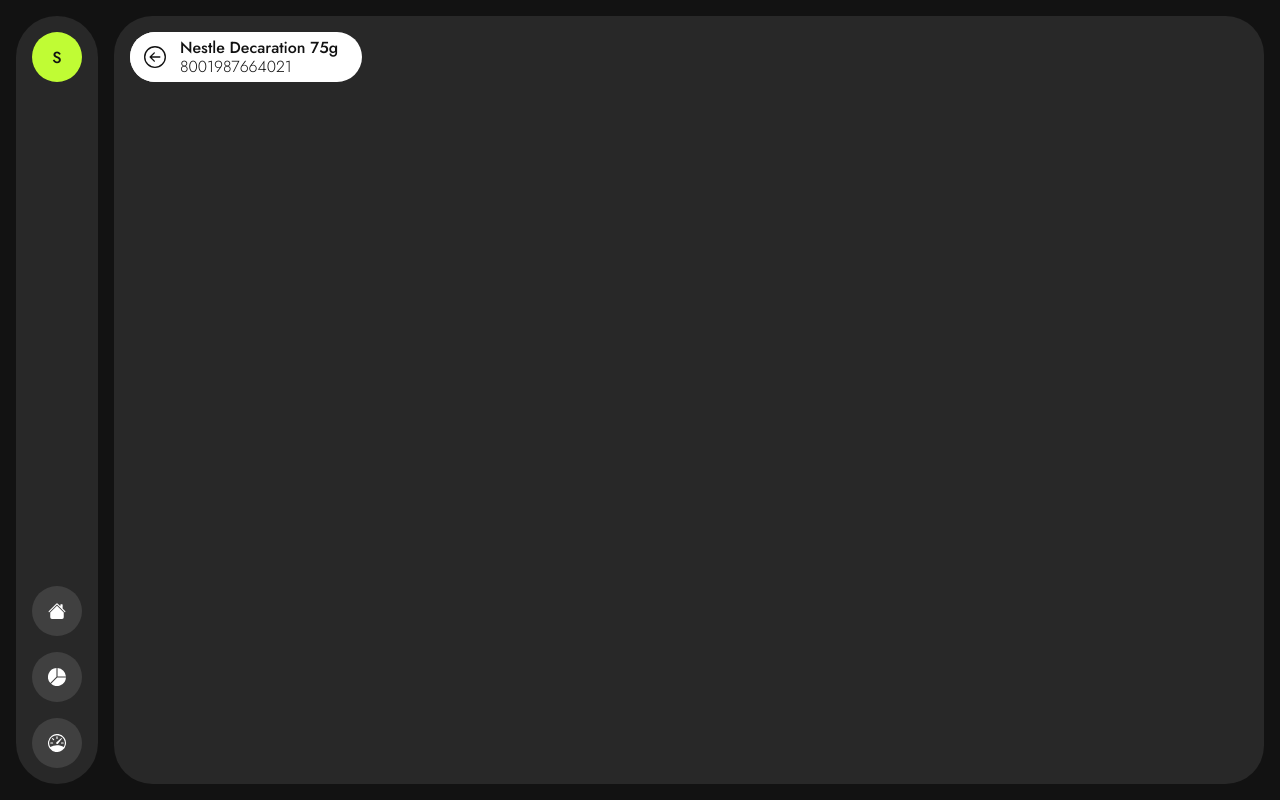
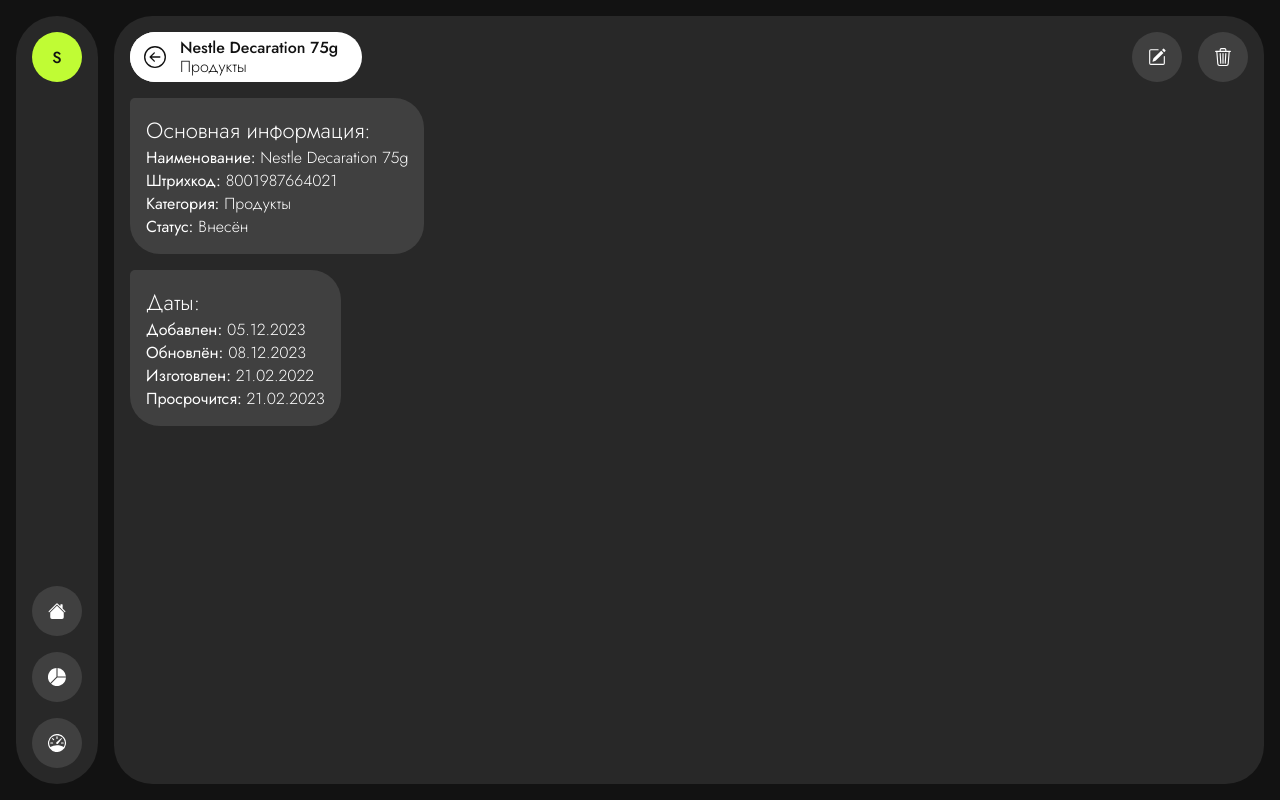
Before and after one commit to spandin/clean-shelving, a React (Vite) app: page /products/productId in a window 1280 px wide. Built offline with nearby package versions, Linux system fonts and the light colour scheme.

Commit message:
working on the layout

```diff
--- a/src/main.tsx
+++ b/src/main.tsx
@@ -20,9 +20,6 @@
     if (confirm("У вас старая версия приложения. Обновить?")) {
       updateSW(true);
     }
-  },
-  onOfflineReady() {
-    prompt("Вы офлайн!");
   },
 });
 
--- a/src/routes/_global.scss
+++ b/src/routes/_global.scss
@@ -28,7 +28,7 @@
     }
   }
   &:hover > svg {
-    font-size: 22px;
+    font-size: 20px;
   }
 }
 
@@ -40,6 +40,22 @@
   color: $white;
 }
 
+h1 {
+  font-size: 22px;
+}
+
+h2 {
+  font-size: 20px;
+}
+
+h3 {
+  font-size: 18px;
+}
+
+h4 {
+  font-size: 16px;
+}
+
 //-Scrollbar----------------------------------------------------------------------------------------------------------------------------
 
 ::-webkit-scrollbar {
--- a/src/routes/products/_products-id.scss
+++ b/src/routes/products/_products-id.scss
@@ -1,21 +1,36 @@
 @import "../../scss/variables.scss";
 
 .products-id {
+  display: flex;
+  flex-direction: column;
+  justify-content: space-between;
+  align-items: flex-start;
+  height: 100%;
+  &__wrapper {
+    width: 100%;
+    display: flex;
+    flex-direction: column;
+    gap: 1rem;
     &__header {
+      width: 100%;
       display: inline-flex;
       flex-direction: row;
+      justify-content: space-between;
       align-items: center;
+      &__informer {
+        display: flex;
+        flex-direction: row;
+        align-items: center;
+        font-size: 16px;
+        line-height: 1.2rem;
         min-height: 50px;
         padding-right: 1.5rem;
         border-radius: 50px;
         background-color: $white;
         color: $primary-color;
-    &__informer {
+        &__col {
           display: flex;
           flex-direction: column;
-      align-items: flex-start;
-      font-size: 16px;
-      line-height: 1.2rem;
           :first-child {
             font-weight: 500;
           }
@@ -25,4 +40,66 @@
           }
         }
       }
+      &__buttons {
+        display: flex;
+        flex-direction: row;
+        gap: 1rem;
+        button {
+          display: flex;
+          flex-direction: column;
+          justify-content: center;
+          min-width: 50px;
+          min-height: 50px;
+          max-width: 50px;
+          max-height: 50px;
+          border-radius: 50%;
         }
+      }
+    }
+
+    &__body {
+      display: flex;
+      flex-direction: column;
+      align-self: flex-start;
+      padding: 1rem;
+      border-radius: 5px 30px 30px 30px;
+      background-color: $tertiary-color;
+      font-weight: 300;
+      #body_headline {
+        font-weight: 400;
+      }
+    }
+  }
+
+  &__footer {
+    width: 100%;
+    display: none;
+    button {
+      display: flex;
+      flex-direction: column;
+      justify-content: center;
+      min-width: 50px;
+      min-height: 50px;
+      max-width: 50px;
+      max-height: 50px;
+      border-radius: 50%;
+    }
+  }
+}
+
+@media only screen and (max-width: 768px) {
+  .products-id {
+    &__wrapper {
+      &__header {
+        &__buttons {
+          display: none;
+        }
+      }
+    }
+    &__footer {
+      display: flex;
+      flex-direction: row;
+      justify-content: space-between;
+    }
+  }
+}
--- a/src/routes/products/products-id.tsx
+++ b/src/routes/products/products-id.tsx
@@ -2,15 +2,71 @@
 
 import ButtonBack from "../../components/common/button-back";
 
+import { BsTrash3, BsPencilSquare } from "react-icons/bs";
+
 export default function ProductsId() {
   return (
     <div className="products-id">
-      <div className="products-id__header">
-        <ButtonBack />
-        <div className="products-id__header__informer">
-          <span>Nestle Decaration 75g</span>
-          <span>8001987664021</span>
+      <div className="products-id__wrapper">
+        <div className="products-id__wrapper__header">
+          <div className="products-id__wrapper__header__informer">
+            <ButtonBack />
+            <div className="products-id__wrapper__header__informer__col">
+              <span>Nestle Decaration 75g</span>
+              <span>Продукты</span>
+            </div>
+          </div>
+
+          <div className="products-id__wrapper__header__buttons">
+            <button>
+              <BsPencilSquare />
+            </button>
+            <button>
+              <BsTrash3 />
+            </button>
+          </div>
         </div>
+
+        <div className="products-id__wrapper__body">
+          <h1> Основная информация:</h1>
+          <div>
+            <span id="body_headline">Наименование: </span>Nestle Decaration 75g
+          </div>
+          <div>
+            <span id="body_headline">Штрихкод: </span> 8001987664021
+          </div>
+          <div>
+            <span id="body_headline">Категория: </span> Продукты
+          </div>
+          <div>
+            <span id="body_headline">Статус: </span> Внесён
+          </div>
+        </div>
+
+        <div className="products-id__wrapper__body">
+          <h1>Даты:</h1>
+          <div>
+            <span id="body_headline">Добавлен: </span> 05.12.2023
+          </div>
+          <div>
+            <span id="body_headline">Обновлён: </span> 08.12.2023
+          </div>
+          <div>
+            <span id="body_headline">Изготовлен: </span> 21.02.2022
+          </div>
+          <div>
+            <span id="body_headline">Просрочится: </span>
+            21.02.2023
+          </div>
+        </div>
+      </div>
+      <div className="products-id__footer">
+        <button>
+          <BsPencilSquare />
+        </button>
+        <button>
+          <BsTrash3 />
+        </button>
       </div>
     </div>
   );
```
Lines whose indentation alone changed are shown as unchanged.
